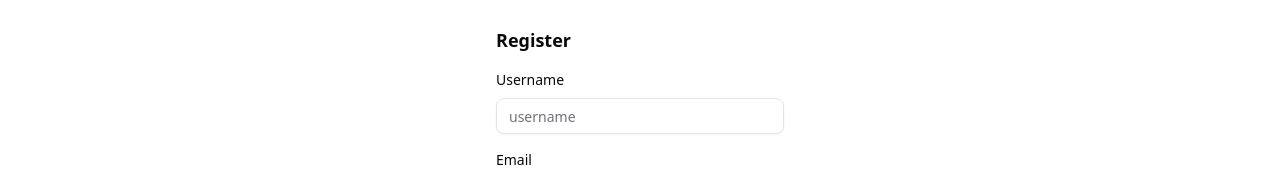
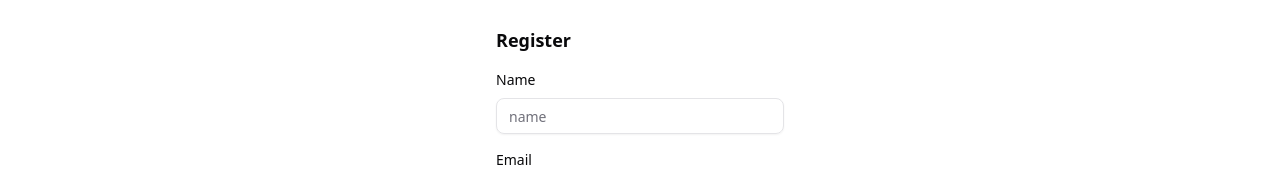
Before and after one commit to BishnuThapa10/e-commerce, a React (Vite) app in the folder frontend/: page /account in a window 1280 px wide. Both pictures are taken after a click on the element "Don't have an account?". Shown: the part 386-562 px from the top of the page. Built offline with nearby package versions, Linux system fonts and the light colour scheme.

Commit message:
login register

```diff
--- a/frontend/package.json
+++ b/frontend/package.json
@@ -21,6 +21,7 @@
     "@radix-ui/react-separator": "^1.1.8",
     "@radix-ui/react-slot": "^1.2.4",
     "@radix-ui/react-tabs": "^1.1.13",
+    "@reduxjs/toolkit": "^2.10.1",
     "@smastrom/react-rating": "^1.5.0",
     "@tailwindcss/vite": "^4.1.16",
     "class-variance-authority": "^0.7.1",
@@ -30,7 +31,9 @@
     "react": "^19.1.1",
     "react-dom": "^19.1.1",
     "react-hook-form": "^7.66.0",
+    "react-hot-toast": "^2.6.0",
     "react-icons": "^5.5.0",
+    "react-redux": "^9.2.0",
     "react-router": "^7.9.5",
     "react-router-dom": "^7.9.5",
     "tailwind-merge": "^3.3.1",
--- /dev/null
+++ b/frontend/src/app/appUrl.js
@@ -0,0 +1,3 @@
+
+
+export const baseUrl = 'http://localhost:5000';
--- /dev/null
+++ b/frontend/src/app/mainApi.js
@@ -0,0 +1,21 @@
+import {createApi, fetchBaseQuery} from '@reduxjs/toolkit/query/react';
+import { baseUrl } from './appUrl.js';
+import { getUserFromLocal } from '../features/local/local.js';
+
+
+export const mainApi = createApi({
+  reducerPath : 'mainApi',
+  baseQuery : fetchBaseQuery({
+    baseUrl : baseUrl,
+    credentials : 'include',
+    prepareHeaders : (headers) => {
+      const user = getUserFromLocal();
+      if (user?.token) {
+        headers.set('Authorization', `Bearer ${user.token}`);
+      }
+
+      return headers;
+    },
+  }),
+  endpoints: (builder) => ({})
+});
--- /dev/null
+++ b/frontend/src/app/store.js
@@ -0,0 +1,14 @@
+import { configureStore } from "@reduxjs/toolkit";
+import { mainApi } from "./mainApi.js";
+import { userSlice } from "../features/account/userSlice.js";
+
+
+export const store = configureStore({
+  reducer: {
+    [userSlice.name]: userSlice.reducer,
+    [mainApi.reducerPath]: mainApi.reducer
+  },
+  middleware: (getDefaultMiddleware) => getDefaultMiddleware().concat([
+    mainApi.middleware
+  ])
+});
--- a/frontend/src/features/account/LoginForm.jsx
+++ b/frontend/src/features/account/LoginForm.jsx
@@ -4,21 +4,37 @@ import * as Yup from "yup";
 import { Input } from '../../components/ui/input.jsx';
 import { Button } from '../../components/ui/button.jsx';
 import { Checkbox } from '../../components/ui/checkbox.jsx';
+import { Loader2 } from 'lucide-react';
+import { useLoginUserMutation } from './accountApi.js';
+import { useDispatch } from 'react-redux';
+import { useNavigate } from 'react-router';
+import toast from 'react-hot-toast';
+import { setUser } from './userSlice.js';
 
 const LoginSchema = Yup.object().shape({
   email: Yup.string().email("Invalid email").required("Required"),
   password: Yup.string().min(6, "Too Short!").required("Required"),
 });
 
-export default function LoginForm({setMode}) {
+export default function LoginForm({ setMode }) {
+  const [loginUser, { isLoading }] = useLoginUserMutation();
+  const dispatch = useDispatch();
+  const nav = useNavigate();
   return (
     <div className="w-full max-w-xs p-4 mx-auto space-y-4">
       <h3 className='text-lg font-semibold'>Login</h3>
       <Formik
         initialValues={{ email: "", password: "" }}
         validationSchema={LoginSchema}
-        onSubmit={(values) => {
-          console.log(values);
+        onSubmit={async (val) => {
+          try {
+            const response = await loginUser(val).unwrap();
+            toast.success('Logged in');
+            dispatch(setUser(response));
+            nav(-1);
+          } catch (err) {
+            toast.error(err.data?.message)
+          }
         }}
       >
         {({ handleSubmit, handleChange, values, errors, touched }) => (
@@ -67,9 +83,12 @@ export default function LoginForm({setMode}) {
               <Button type="submit"
                 variant="outline"
                 className="border-black text-xs px-8"
-              >Login</Button>
+                disabled={isLoading}
+              >
+                {isLoading && <Loader2 className="animate-spin h-4 w-4" />}
+                Login</Button>
               <span onClick={() => setMode("register")}
-              className='text-xs text-gray-600 cursor-pointer'> Don't have an account?</span>
+                className='text-xs text-gray-600 cursor-pointer'> Don't have an account?</span>
             </div>
           </form>
         )}
--- a/frontend/src/features/account/RegisterForm.jsx
+++ b/frontend/src/features/account/RegisterForm.jsx
@@ -3,22 +3,32 @@ import React from 'react'
 import * as Yup from "yup";
 import { Input } from '../../components/ui/input.jsx';
 import { Button } from '../../components/ui/button.jsx';
+import { useRegisterUserMutation } from './accountApi.js';
+import toast from 'react-hot-toast';
+import { Loader2 } from 'lucide-react';
 
 const RegisterSchema = Yup.object().shape({
-  username: Yup.string().min(5, "Atleast 5 character long!").required("Required"),
+  name: Yup.string().min(3, "Atleast 3 character long!").required("Required"),
   email: Yup.string().email("Invalid email").required("Required"),
   password: Yup.string().min(8, "Minimunm 8 words!").required("Required"),
 });
 
 export default function RegisterForm({ setMode }) {
+  const [registerUser, { isLoading }] = useRegisterUserMutation();
   return (
     <div className="w-full max-w-xs p-4 mx-auto space-y-4">
       <h3 className='text-lg font-semibold'>Register</h3>
       <Formik
-        initialValues={{ username: "", email: "", password: "" }}
+        initialValues={{ name: "", email: "", password: "" }}
         validationSchema={RegisterSchema}
-        onSubmit={(values) => {
-          console.log(values);
+        onSubmit={async (val) => {
+          try {
+            const response = await registerUser(val).unwrap();
+            toast.success('Register Sucessfully');
+            setMode("login")
+          } catch (err) {
+            toast.error(err.data?.message)
+          }
         }}
       >
         {({ handleSubmit, handleChange, values, errors, touched }) => (
@@ -26,18 +36,18 @@ export default function RegisterForm({ setMode }) {
 
             {/* Username */}
             <div className="space-y-2">
-              <label htmlFor="username" className="block text-sm font-medium">
-                Username
+              <label htmlFor="name" className="block text-sm font-medium">
+                Name
               </label>
               <Input
-                id="username"
-                name="username"
-                value={values.username}
+                id="name"
+                name="name"
+                value={values.name}
                 onChange={handleChange}
-                placeholder="username"
+                placeholder="name"
               />
-              {errors.username && touched.username && (
-                <p className="text-red-500 text-xs">{errors.username}</p>
+              {errors.name && touched.name && (
+                <p className="text-red-500 text-xs">{errors.name}</p>
               )}
             </div>
 
@@ -82,7 +92,10 @@ export default function RegisterForm({ setMode }) {
               <Button type="submit"
                 variant="outline"
                 className="border-black text-xs px-8"
-              >Register</Button>
+                disabled={isLoading}
+              >
+                {isLoading && <Loader2 className="animate-spin h-4 w-4" />}
+                Register</Button>
               <span onClick={() => setMode("login")}
                 className='text-xs text-gray-600 cursor-pointer'> Already have an account?</span>
             </div>
--- /dev/null
+++ b/frontend/src/features/account/accountApi.js
@@ -0,0 +1,26 @@
+import { mainApi } from "../../app/mainApi.js";
+
+export const accountApi = mainApi.injectEndpoints({
+  endpoints : (builder) => ({
+
+    loginUser: builder.mutation({
+      query: (data) => ({
+        url: '/users/login',
+        body: data,
+        method: 'POST'
+      })
+
+    }),
+
+    registerUser: builder.mutation({
+      query: (data) => ({
+        url: '/users/register',
+        body: data,
+        method: 'POST'
+      })
+
+    })
+  })
+})
+
+export const {useLoginUserMutation, useRegisterUserMutation} = accountApi;
--- /dev/null
+++ b/frontend/src/features/account/userSlice.js
@@ -0,0 +1,24 @@
+import { createSlice } from "@reduxjs/toolkit";
+import { clearLocal, getUserFromLocal, setUserToLocal } from "../local/local.js";
+
+
+export const userSlice = createSlice({
+  name: 'userSlice',
+  initialState:{
+    user: getUserFromLocal()
+  },
+  reducers:{
+
+    setUser: (state, action) => {
+      state.user = action.payload;
+      setUserToLocal(action.payload);
+    },
+
+    removeUser: (state) => {
+      state.user = null;
+      clearLocal();
+    }
+  }
+})
+
+export const { setUser, removeUser} = userSlice.actions;
--- /dev/null
+++ b/frontend/src/features/local/local.js
@@ -0,0 +1,15 @@
+
+
+
+export const setUserToLocal = (user) => {
+  localStorage.setItem('user', JSON.stringify(user));
+}
+
+export const getUserFromLocal = () => {
+  const user = localStorage.getItem('user');
+  return user ? JSON.parse(user) : null;
+}
+
+export const clearLocal = () => {
+  localStorage.clear();
+}
--- a/frontend/src/main.jsx
+++ b/frontend/src/main.jsx
@@ -2,7 +2,14 @@
 import { createRoot } from 'react-dom/client'
 import './index.css'
 import App from './App.jsx'
+import { Provider } from 'react-redux'
+import { store } from './app/store.js'
+import { Toaster } from 'react-hot-toast'
 
 createRoot(document.getElementById('root')).render(
+  <Provider store={store}>
     <App />
+    <Toaster/>
+  </Provider>
+
 )
```
Also changed, not shown: frontend/src/features/product/productApi.js (added), 1 other file (tests, documents, lock files or other folders).
